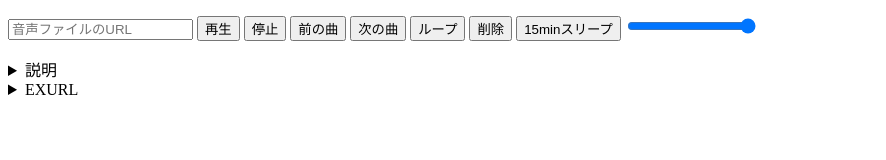
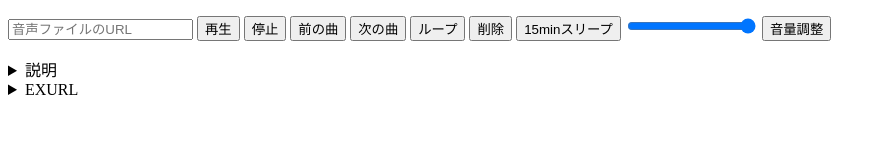
Before and after one commit to SUISHIP/ap2, a plain HTML site: page index.html in a window 1280 px wide. Shown: the whole page, without its empty margins (0-886 px from the left). Drawn offline with Linux system fonts and the light colour scheme.

Commit message:
Update index.html
スマホで音量調整できない問題を解決しました

```diff
--- a/index.html
+++ b/index.html
@@ -31,6 +31,7 @@
 </script>
 
         <input type="range" id="volumeSlider" min="0" max="1" step="0.01" onchange="adjustVolume();" value="1">
+        <button onclick="adjustVolume();">音量調整</button>
     </p>
     <p id="audioTitle"></p>
     <p id="loopStatus"></p>
@@ -81,7 +82,7 @@
             audio.loop = !audio.loop;
             loopStatusDisplay.textContent = audio.loop ? "ループ再生中" : "";
         }
-
+//GETtitle
         function getTitleFromUrl(url) {
             const cleanUrl = url.split("?rlkey=")[0];
             const parts = cleanUrl.split("/");
@@ -148,7 +149,7 @@
         <br>ループボタンでシングルループできます。
         <br>最後の曲が再生し終わると最初の曲に戻ります。
         <br>URLを再生するごとにプレイリストに曲が追加されます。
-        <br>音量調節は右のバーでできます。<br>
+        <br>音量調節はスライドバーでできます。<br>
 </details>
 
   <details>
```
